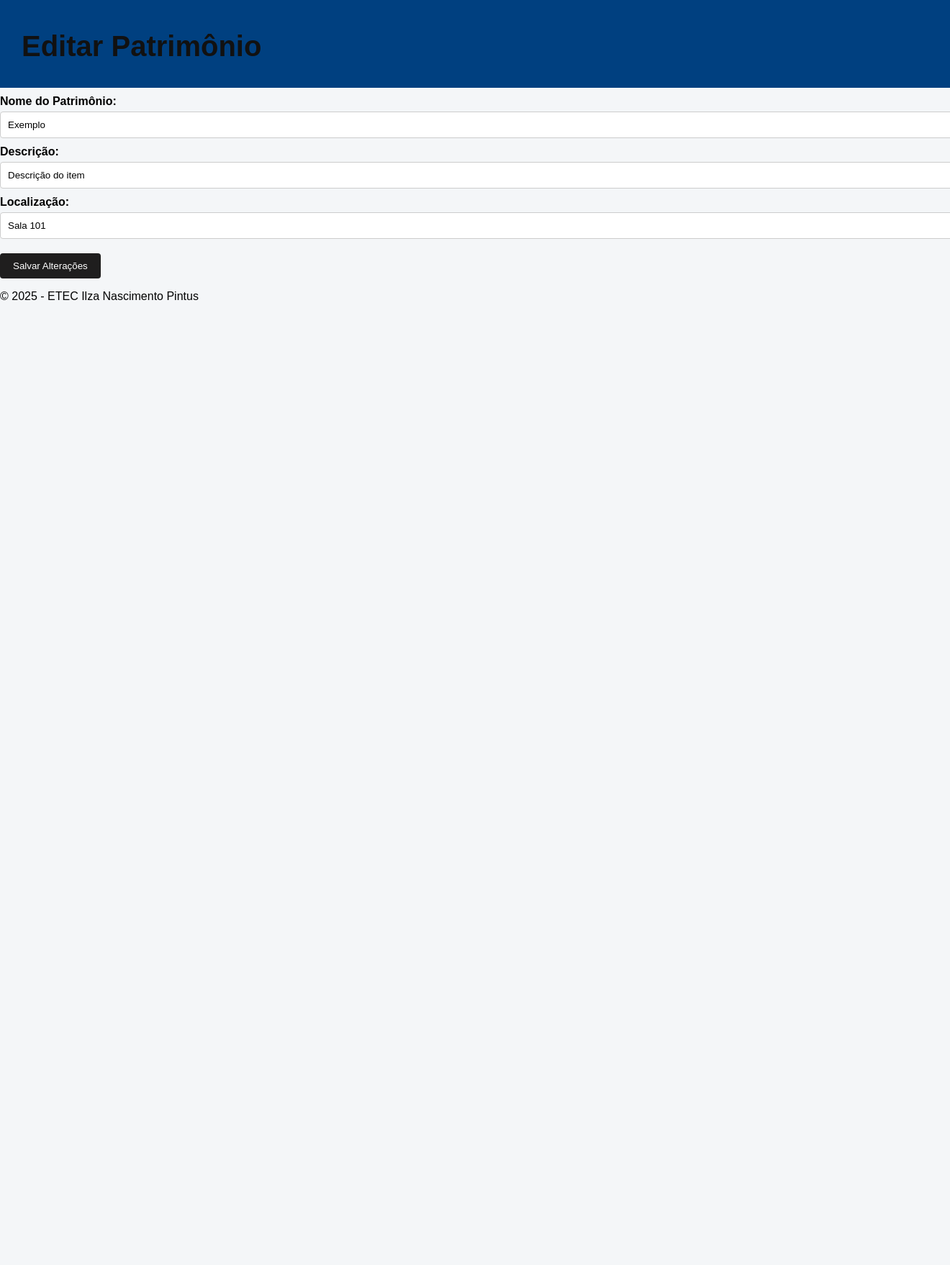
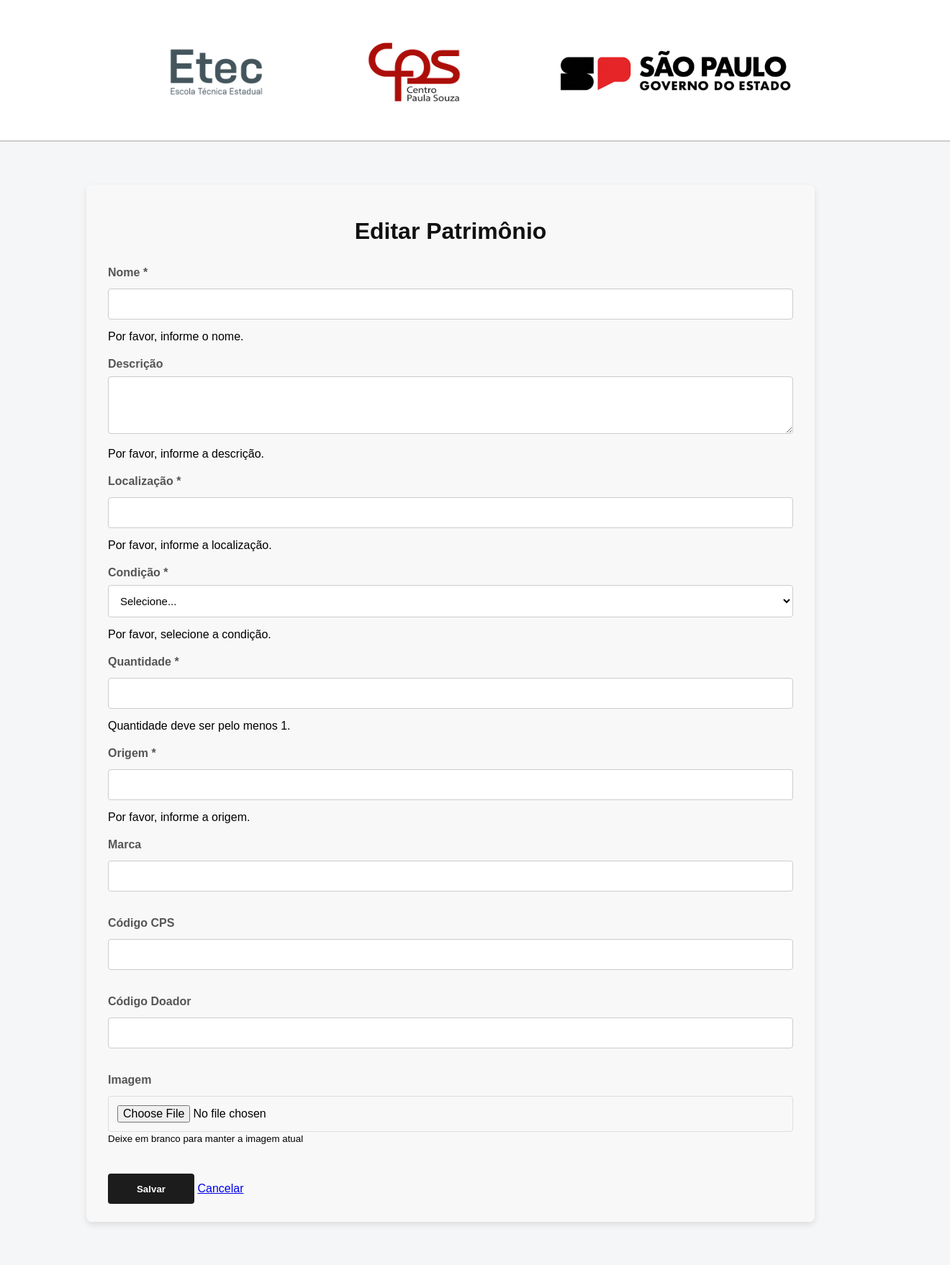
Before and after one commit to VictorDnzb/CASP, a Flask app: template CADS-main/CADS-main/CADS/src/templates/editar.html in a window 1320 px wide; the page is wider, and only the part inside the window is pictured. Shown: that part at 72% size. Before the commit the page ends 417 px from the top of that part, so only its background shows below. Run offline with Flask 3, Linux system fonts and the light colour scheme; the template is opened without the code that fills it, so the values that code supplies are empty.

Commit message:
Update editar.html

```diff
--- a/CADS-main/CADS-main/CADS/src/templates/editar.html
+++ b/CADS-main/CADS-main/CADS/src/templates/editar.html
@@ -1,30 +1,139 @@
-<!DOCTYPE html>
-<html lang="pt-br">
-<head>
-    <meta charset="UTF-8">
-    <title>Editar Patrimônio</title>
-    <link rel="stylesheet" href="{{ url_for('static', filename='css/style.css') }}">
-</head>
-<body>
-    <header>
-        <h1>Editar Patrimônio</h1>
-    </header>
-    <main>
-        <form method="post" action="#">
-            <label for="nome">Nome do Patrimônio:</label>
-            <input type="text" id="nome" name="nome" value="Exemplo" required>
+{% extends "base.html" %}
 
-            <label for="descricao">Descrição:</label>
-            <input type="text" id="descricao" name="descricao" value="Descrição do item" required>
+{% block title %}Editar Patrimônio{% endblock %}
 
-            <label for="localizacao">Localização:</label>
-            <input type="text" id="localizacao" name="localizacao" value="Sala 101" required>
+{% block content %}
+<div class="content">
+    <div class="grid-cadastro-layout">
+        <div class="form-cadastro">
+            <h1>Editar Patrimônio</h1>
 
-            <button type="submit">Salvar Alterações</button>
-        </form>
-    </main>
-    <footer>
-        <p>&copy; 2025 - ETEC Ilza Nascimento Pintus</p>
-    </footer>
-</body>
-</html>
+            <form method="POST"
+                  action="{{ url_for('editar_patrimonio', id=patrimonio.id) }}"
+                  enctype="multipart/form-data"
+                  class="needs-validation"
+                  novalidate>
+                <div class="form-row">
+                    <div class="form-group">
+                        <label for="nome">Nome *</label>
+                        <input type="text" class="form-control" id="nome" name="nome"
+                               value="{{ patrimonio.nome or '' }}" required>
+                        <div class="invalid-feedback">
+                            Por favor, informe o nome.
+                        </div>
+                    </div>
+
+                    <div class="form-group">
+                        <label for="descricao">Descrição</label>
+                        <textarea class="form-control" id="descricao" name="descricao"
+                                  rows="3">{{ patrimonio.descricao or '' }}</textarea>
+                        <div class="invalid-feedback">
+                            Por favor, informe a descrição.
+                        </div>
+                    </div>
+
+                    <div class="form-group">
+                        <label for="localizacao">Localização *</label>
+                        <input type="text" class="form-control" id="localizacao" name="localizacao"
+                               value="{{ patrimonio.localizacao or '' }}" required>
+                        <div class="invalid-feedback">
+                            Por favor, informe a localização.
+                        </div>
+                    </div>
+
+                    <div class="form-group">
+                        <label for="condicao">Condição *</label>
+                        <select class="form-control" id="condicao" name="condicao" required>
+                            <option value="">Selecione...</option>
+                            <option value="ÓTIMO" {% if patrimonio.condicao == 'ÓTIMO' %}selected{% endif %}>Ótimo</option>
+                            <option value="BOM" {% if patrimonio.condicao == 'BOM' %}selected{% endif %}>Bom</option>
+                            <option value="RECUPERÁVEL" {% if patrimonio.condicao == 'RECUPERÁVEL' %}selected{% endif %}>Recuperável</option>
+                            <option value="PÉSSIMO" {% if patrimonio.condicao == 'PÉSSIMO' %}selected{% endif %}>Péssimo</option>
+                        </select>
+                        <div class="invalid-feedback">
+                            Por favor, selecione a condição.
+                        </div>
+                    </div>
+
+                    <div class="form-group">
+                        <label for="quantidade">Quantidade *</label>
+                        <input type="number" class="form-control" id="quantidade" name="quantidade"
+                               value="{{ patrimonio.quantidade or '' }}" min="1" required>
+                        <div class="invalid-feedback">
+                            Quantidade deve ser pelo menos 1.
+                        </div>
+                    </div>
+
+                    <div class="form-group">
+                        <label for="origem">Origem *</label>
+                        <input type="text" class="form-control" id="origem" name="origem"
+                               value="{{ patrimonio.origem or '' }}" required>
+                        <div class="invalid-feedback">
+                            Por favor, informe a origem.
+                        </div>
+                    </div>
+
+                    <div class="form-group">
+                        <label for="marca">Marca</label>
+                        <input type="text" class="form-control" id="marca" name="marca"
+                               value="{{ patrimonio.marca or '' }}">
+                    </div>
+
+                    <div class="form-group">
+                        <label for="codigo_cps">Código CPS</label>
+                        <input type="text" class="form-control" id="codigo_cps" name="codigo_cps"
+                               value="{{ patrimonio.codigo_cps or '' }}">
+                    </div>
+
+                    <div class="form-group">
+                        <label for="codigo_doador">Código Doador</label>
+                        <input type="text" class="form-control" id="codigo_doador" name="codigo_doador"
+                               value="{{ patrimonio.codigo_doador or '' }}">
+                    </div>
+
+                    <div class="form-group">
+                        <label for="imagem">Imagem</label>
+                        <input type="file" class="form-control" id="imagem" name="imagem" accept="image/*">
+                        <small class="text-muted">Deixe em branco para manter a imagem atual</small>
+                        {% if patrimonio.imagem %}
+                        <div class="foto-preview">
+                            <img src="{{ url_for('static', filename='uploads/' + patrimonio.imagem) }}"
+                                 alt="Imagem atual">
+                            <label>Imagem atual</label>
+                        </div>
+                        {% endif %}
+                    </div>
+
+                    <div class="form-actions">
+                        <button type="submit" class="btn btn-primary">
+                            <i class="fas fa-save"></i> Salvar
+                        </button>
+                        <a href="{{ url_for('listar') }}" class="btn btn-cancelar">
+                            <i class="fas fa-times"></i> Cancelar
+                        </a>
+                    </div>
+                </div>
+            </form>
+        </div>
+    </div>
+</div>
+
+<script>
+(function() {
+    'use strict';
+
+    const forms = document.querySelectorAll('.needs-validation');
+
+    Array.from(forms).forEach(form => {
+        form.addEventListener('submit', event => {
+            if (!form.checkValidity()) {
+                event.preventDefault();
+                event.stopPropagation();
+            }
+
+            form.classList.add('was-validated');
+        }, false);
+    });
+})();
+</script>
+{% endblock %}
```
